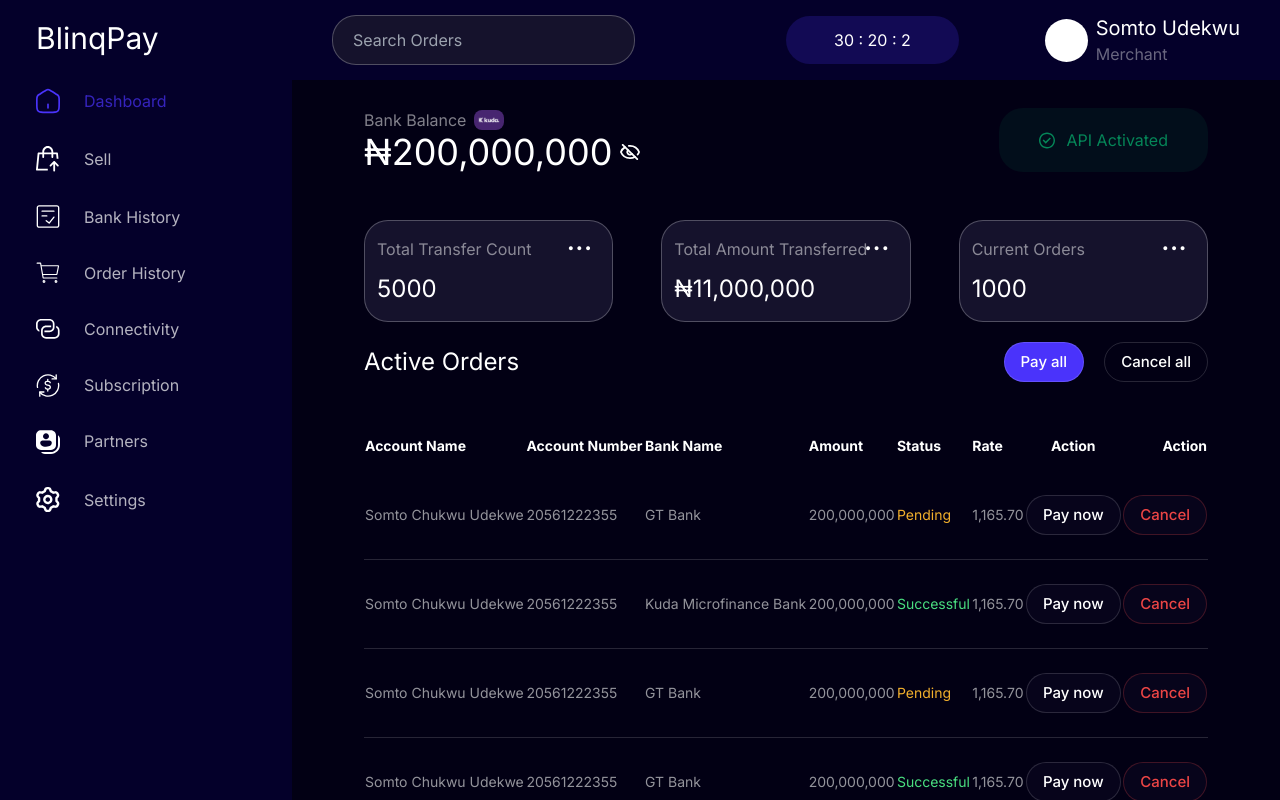
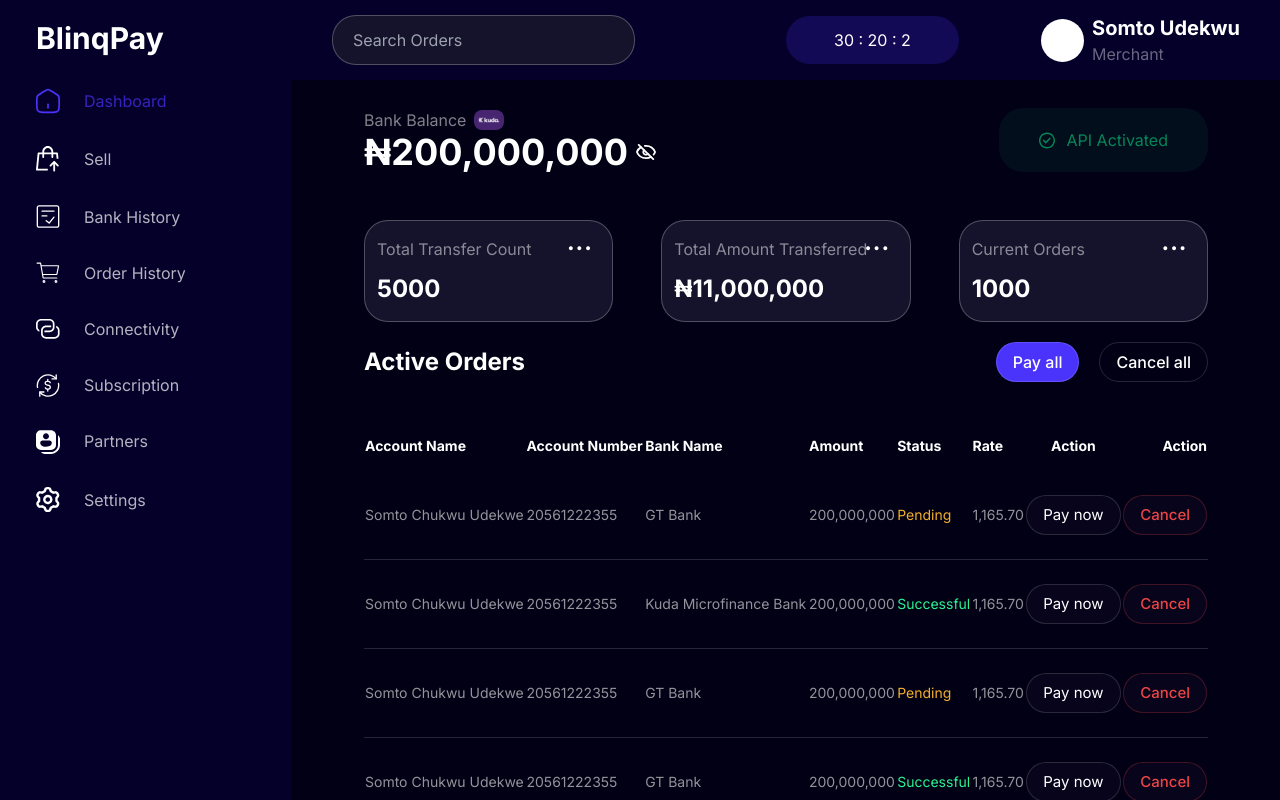
Before and after one commit to Sommieudekwe/Blinqpay, a Next.js app: page /dashboard in a window 1280 px wide. Built offline with nearby package versions, Linux system fonts and the light colour scheme.

Commit message:
made changes

```diff
--- a/src/app/dashboard/home/column.tsx
+++ b/src/app/dashboard/home/column.tsx
@@ -40,10 +40,10 @@ export const dashboardColumn: ColumnDef<IDashboard>[] = [
           className={cn(
             "capitalize",
             status === "Successful"
-              ? "text-green-400"
+              ? "text-success"
               : status === "Failed"
-              ? "text-red-400"
-              : "text-[#F2AF2C]"
+              ? "text-failed"
+              : "text-pending"
           )}
         >
           {status}
@@ -64,7 +64,7 @@ export const dashboardColumn: ColumnDef<IDashboard>[] = [
     cell: ({ row }) => {
       return (
         <div className="text-center">
-          <Button className="text-right">Pay now</Button>
+          <Button className="text-right font-normal">Pay now</Button>
         </div>
       );
     },
--- a/src/app/dashboard/layout.tsx
+++ b/src/app/dashboard/layout.tsx
@@ -10,7 +10,7 @@ export default function Layout({ children }: { children: React.ReactNode }) {
 
       <div className="w-full max-h-screen overflow-y-scroll">
         <Header />
-        <main className=" w-full h-full px-[4.5rem] pt-7 bg-primary">
+        <main className=" w-full h-full px-5 lg:px-[4.5rem] pt-12 lg:pt-7 bg-primary">
           {children}
         </main>
       </div>
--- a/src/app/dashboard/page.tsx
+++ b/src/app/dashboard/page.tsx
@@ -3,11 +3,12 @@ import { DataTable } from "@/components/ui/data-table";
 import { dashboardColumn } from "./home/column";
 import { dashboardData } from "./home/data";
 import { Button } from "@/components/ui/button";
+import MobileTable from "@/components/Dashboard/DashboardMobileTable";
 
 export default function Dashboard() {
   return (
     <div className="">
-      <div className="flex justify-between">
+      <div className="lg:flex justify-between">
         <div>
           <p className="flex items-center gap-x-2">
             <span className="opacity-50">Bank Balance</span>
@@ -19,7 +20,7 @@ export default function Dashboard() {
               height={20}
             />
           </p>
-          <h2 className="text-4xl flex items-center gap-x-2">
+          <h2 className="text-4xl flex items-center gap-x-2 font-bold">
             &#8358;200,000,000
             <Image
               src="/dashboard/lock.svg"
@@ -29,20 +30,20 @@ export default function Dashboard() {
             />
           </h2>
         </div>
-        <div className="bg-light-green bg-opacity-10 text-light-green py-3 px-10 rounded-3xl flex items-center gap-x-3">
+        <div className="bg-light-green bg-opacity-10 text-light-green py-3 px-10 rounded-3xl inline-flex lg:flex items-center gap-x-3 mt-4 lg:mt-0">
           <Image src="/dashboard/mark.svg" alt="mark" width={16} height={16} />
           API Activated
         </div>
       </div>
 
       {/* Transfer details */}
-      <div className="grid grid-cols-3 mt-12 gap-x-12">
+      <div className="grid grid-cols-1 lg:grid-cols-3 mt-12 gap-x-12 gap-y-5">
         <div className="relative bg-input rounded-3xl border border-white border-opacity-25 px-3 py-4">
           <span className="text-3xl absolute right-5 top-0">...</span>
 
           <h3 className="opacity-50">Total Transfer Count</h3>
 
-          <h4 className="mt-3 text-2xl">5000</h4>
+          <h4 className="mt-3 text-2xl font-bold">5000</h4>
         </div>
 
         <div className="relative bg-input rounded-3xl border border-white border-opacity-25 px-3 py-4">
@@ -50,7 +51,7 @@ export default function Dashboard() {
 
           <h3 className="opacity-50">Total Amount Transferred</h3>
 
-          <h4 className="mt-3 text-2xl">&#8358;11,000,000</h4>
+          <h4 className="mt-3 text-2xl font-bold">&#8358;11,000,000</h4>
         </div>
 
         <div className="relative bg-input rounded-3xl border border-white border-opacity-25 px-3 py-4">
@@ -58,26 +59,36 @@ export default function Dashboard() {
 
           <h3 className="opacity-50">Current Orders</h3>
 
-          <h4 className="mt-3 text-2xl">1000</h4>
+          <h4 className="mt-3 text-2xl font-bold">1000</h4>
         </div>
       </div>
 
-      <div className="flex justify-between items-center mt-5">
-        <h3 className="text-2xl">Active Orders</h3>
+      <div className="flex justify-between items-center mt-8 lg:mt-5">
+        <h3 className="text-2xl font-bold">Active Orders</h3>
 
-        <div className="flex gap-x-5">
+        <div className="flex gap-x-1.5 lg:gap-x-5">
           <div>
-            <Button className="bg-button-primary">Pay all</Button>
+            <Button className="bg-button-primary text-[.75rem] lg:text-base">
+              Pay all
+            </Button>
           </div>
           <div>
-            <Button className="bg-transparent">Cancel all</Button>
+            <Button className="bg-transparent text-[.75rem] lg:text-base">
+              Cancel all
+            </Button>
           </div>
         </div>
       </div>
 
       {/* Table */}
       <section className="w-full h-full mt-10">
-        <DataTable columns={dashboardColumn} data={dashboardData} />
+        <div className="hidden lg:block">
+          <DataTable columns={dashboardColumn} data={dashboardData} />
+        </div>
+
+        <div className="lg:hidden">
+          <MobileTable data={dashboardData} />
+        </div>
       </section>
     </div>
   );
--- /dev/null
+++ b/src/components/Dashboard/DashboardMobileTable.tsx
@@ -0,0 +1,47 @@
+import { IDashboard } from "@/types";
+import { cn } from "@/lib/utils";
+import { Button } from "../ui/button";
+
+interface TableProps {
+  data: IDashboard[];
+}
+
+export default function MobileTable({ data }: TableProps) {
+  return (
+    <div className="w-full">
+      {data.map((d, index) => (
+        <div
+          key={index}
+          className="border-b border-t border-white border-opacity-25 py-6 flex justify-between"
+        >
+          <div className="space-y-2">
+            <h3 className="opacity-60">{d.accountName}</h3>
+            <p className="opacity-60">{d.accountNumber}</p>
+            <p className="opacity-60">{d.bankName}</p>
+            <p className="">&#8358;{d.amount}</p>
+            <p className="text-rate">&#8358;{d.rate}</p>
+            <p
+              className={cn(
+                "capitalize rounded-3xl px-2.5 py-1 text-sm",
+                d.status === "Successful"
+                  ? "text-success bg-success bg-opacity-10 inline-flex"
+                  : d.status === "Failed"
+                  ? "text-failed bg-failed bg-opacity-10 inline-flex"
+                  : "text-pending bg-pending bg-opacity-10 inline-flex"
+              )}
+            >
+              {d.status}
+            </p>
+          </div>
+
+          <div className="inline-flex flex-col space-y-2">
+            <Button>Pay now</Button>
+            <Button className="text-cancel border border-cancel border-opacity-25">
+              Cancel
+            </Button>
+          </div>
+        </div>
+      ))}
+    </div>
+  );
+}
--- a/src/components/Dashboard/Header.tsx
+++ b/src/components/Dashboard/Header.tsx
@@ -45,7 +45,7 @@ export default function Header() {
         >
           <div className="h-[43px] w-[43px] bg-white rounded-full"></div>
           <div>
-            <h3 className="text-sm md:text-xl">Somto Udekwu</h3>
+            <h3 className="text-sm md:text-xl font-bold">Somto Udekwu</h3>
             <p className="opacity-40 text-[.75rem] md:text-base">Merchant</p>
           </div>
         </div>
--- a/src/components/Dashboard/Sidebar.tsx
+++ b/src/components/Dashboard/Sidebar.tsx
@@ -59,7 +59,7 @@ export default function Sidebar({ setOpen }: SidebarProps) {
   return (
     <aside className="w-auto lg:w-64 space-y-8 pt-5">
       <div>
-        <div className="text-3xl hidden lg:block">BlinqPay</div>
+        <div className="text-3xl font-bold hidden lg:block">BlinqPay</div>
       </div>
 
       {routes.map((route, index) => (
--- a/tailwind.config.js
+++ b/tailwind.config.js
@@ -28,12 +28,16 @@ module.exports = {
         "border-fade": "#ffffff25",
         "button-connect": "#ffffff24",
         "border-connect": "#ffffff14",
-        "typography": "#ffffff61",
+        typography: "#ffffff61",
         "bank-bg": "#ffffff0a",
         "button-bg": "#07041B",
         "light-green": "#058658",
         cancel: "#EC4545",
         "onboard-bg": "#04021D",
+        success: "#2CF293",
+        pending: "#F2AF2C",
+        failed: "#EC4545",
+        rate: "#4B34FF",
       },
       fontFamily: {
         aeonikbold: ["var(--font-aeonikProBold)"],
```
Also changed, not shown: src/types/index.ts (line endings or trailing spaces).
